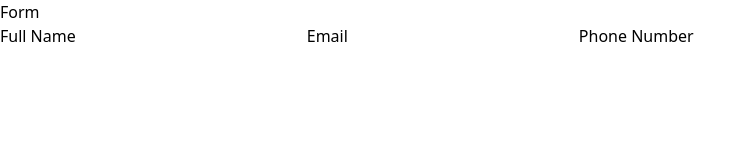
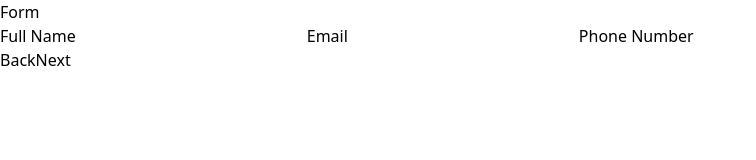
Before and after one commit to Marko-polo-code/multi-step-form, a React (Vite) app: page / in a window 1280 px wide. Shown: the top 160 px of the page, without its empty margins (0-756 px from the left). Built offline with nearby package versions, Linux system fonts and the light colour scheme.

Commit message:
created the formNavigation and salary page

```diff
--- /dev/null
+++ b/src/features/form/components/navigation.tsx
@@ -0,0 +1,35 @@
+import { FormStep } from '../index';
+
+type Props = {
+  formStep: FormStep;
+  setFormStep: React.Dispatch<React.SetStateAction<FormStep>>;
+};
+
+export const FormNavigation = ({formStep, setFormStep}: Props) => {
+
+  const handleBack = () => {
+    if (formStep === 'contactDetails') return;
+    if (formStep === 'salaryDetails') {
+      setFormStep('contactDetails');
+    }
+    if (formStep === 'review') {
+      setFormStep('salaryDetails');
+    }
+  }
+
+  const handleNext = () => {
+    if (formStep === 'contactDetails') {
+      setFormStep('salaryDetails');
+    }
+    if (formStep === 'salaryDetails') {
+      setFormStep('review');
+    }
+  }
+
+  return (
+    <div>
+      <button onClick={handleBack} disabled={formStep === 'contactDetails' ? true : false}>Back</button>
+      <button onClick={handleNext}>{formStep === 'review' ? 'Submit' : 'Next'}</button>
+    </div>
+  );
+}
--- a/src/features/form/index.tsx
+++ b/src/features/form/index.tsx
@@ -1,6 +1,8 @@
 import { useState } from 'react';
 import { FormContainer } from './components/formContainer';
 import { ContactDetails } from './contactDetails';
+import { SalaryDetails } from './salaryDetails';
+import { FormNavigation } from './components/navigation';
 
 export type FormData = {
   fullName: string;
@@ -8,6 +10,8 @@ export type FormData = {
   phoneNumber: string;
   salary: string;
 }
+
+export type FormStep = 'contactDetails' | 'salaryDetails'| 'review';
 
 export const Form = () => {
 
@@ -18,13 +22,17 @@ export const Form = () => {
     salary: '',
   });
 
-  console.log(formData);
+  const [formStep, setFormStep] = useState<FormStep>('contactDetails');
+
+
 
   return (
     <FormContainer>
       <h1 className="text-3xl font-bold underline">Form</h1>
-      <ContactDetails formData={formData} setFormData={setFormData} />
-
+      { formStep === 'contactDetails' && <ContactDetails formData={formData} setFormData={setFormData} /> }
+      { formStep === 'salaryDetails' && <SalaryDetails formData={formData} setFormData={setFormData} /> }
+      { formStep === 'review' && <pre>{JSON.stringify(formData, null, 2)}</pre> }
+      <FormNavigation formStep={formStep} setFormStep={setFormStep} />
 
     </FormContainer>
   );
--- /dev/null
+++ b/src/features/form/salaryDetails.tsx
@@ -0,0 +1,25 @@
+import { FormData } from ".";
+
+type SalaryDetailsProps = {
+  formData: FormData;
+  setFormData: React.Dispatch<React.SetStateAction<FormData>>
+};
+
+export const SalaryDetails = ({formData, setFormData}: SalaryDetailsProps) => {
+
+  return (
+
+    <div className="mt-8">
+      <label htmlFor="salary">Salary</label>
+      <input
+        type="radio"
+        id="Salary"
+        value={formData.salary}
+        onChange={(e) => setFormData({ ...formData, salary: e.target.value })}
+        className="block w-full border-gray-300 rounded-md shadow-sm focus:border-blue-300 focus:ring focus:ring-blue-200 focus:ring-opacity-50"
+      />
+
+    </div>
+
+  );
+};
```
